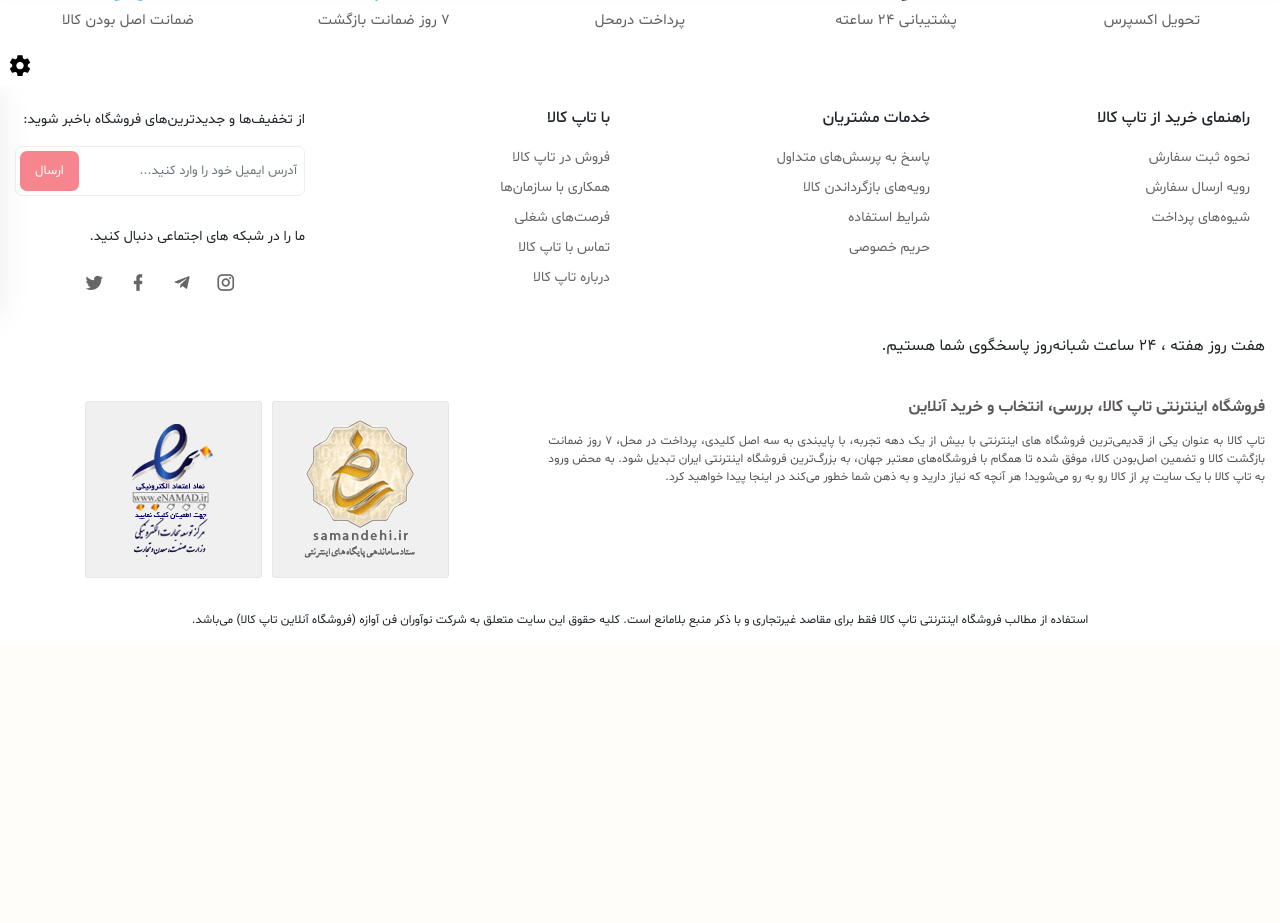
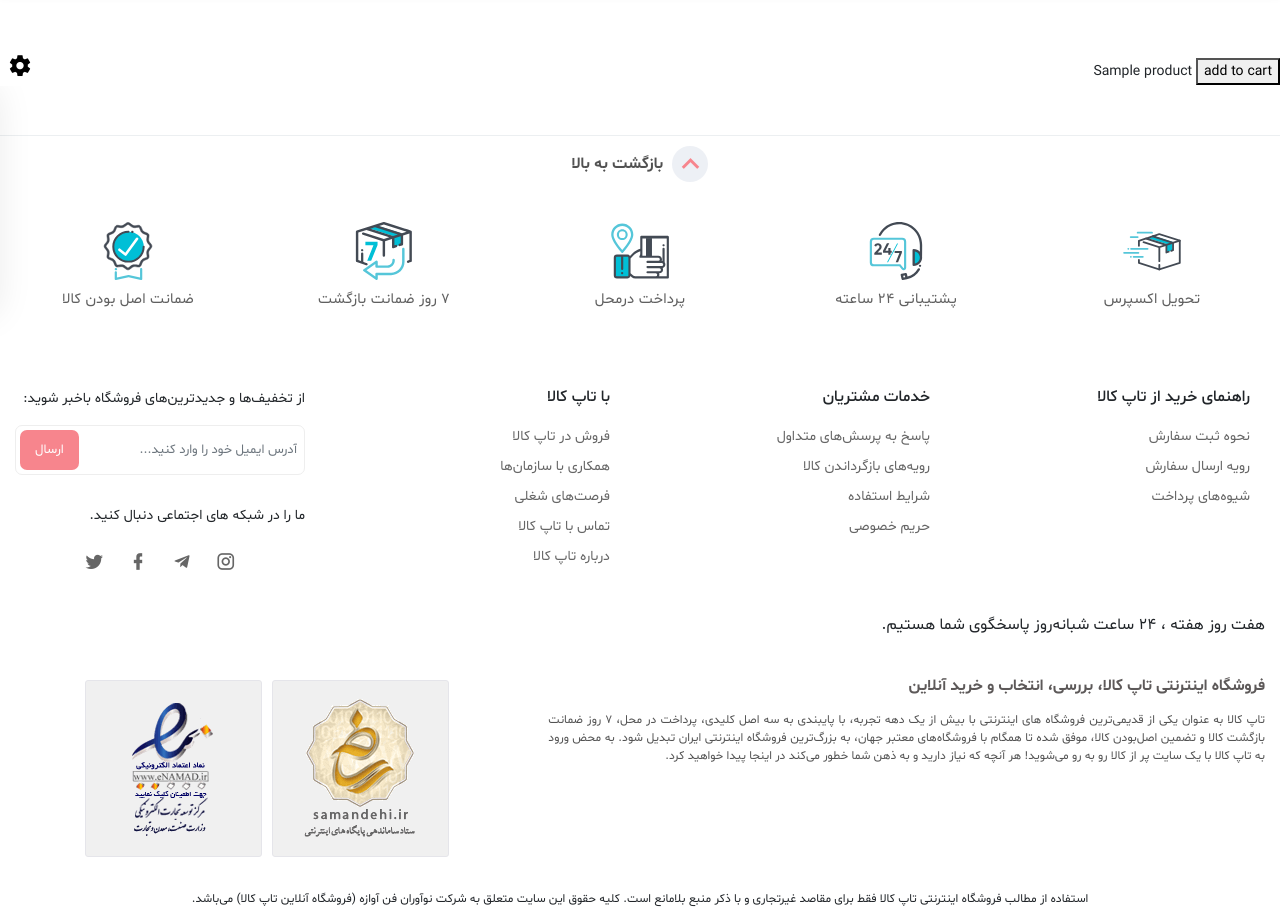
Before and after one commit to samiy4r/shop00, a Django app: a page that uses product/templates/product/product_detail.html in a window 1280 px wide. Shown: the part 194-1117 px from the top of the page. Before the commit the page ends 822 px from the top, so only its background shows below. Run offline with Django 5.2, Linux system fonts and the light colour scheme; tables that the repository leaves empty hold one stand-in row (values such as "Sample post"); some libraries are stand-ins or nearby versions.

Commit message:
some minor changes

```diff
--- a/lightshop/urls.py
+++ b/lightshop/urls.py
@@ -27,4 +27,5 @@
     path('product/', include('product.urls')),
     path('contact/', include('contact.urls')),
     path('account/', include('account.urls')),
+    path('cart/', include('cart.urls'))
 ] + static(settings.MEDIA_URL, document_root=settings.MEDIA_ROOT)
--- a/product/templates/product/home.html
+++ b/product/templates/product/home.html
@@ -29,7 +29,7 @@
                                 </div>
                                 <!-- Product actions-->
                                 <div class="card-footer p-4 pt-0 border-top-0 bg-transparent ">
-                                    <div class="text-center"><a class="btn btn-danger mt-auto" href="">Add Product</a></div>
+                                    <div class="text-center"><a class="btn btn-danger mt-auto" href="{% url 'product:product_detail' slug=product.slug %}">Add Product</a></div>
                                 </div>
                             </div>
                         </div>
--- a/product/templates/product/product_detail.html
+++ b/product/templates/product/product_detail.html
@@ -1,5 +1,19 @@
 {% extends 'shared/layout.html' %}
 
+{% block content %}
+<br>
+<br>
+<br>
+<br>
+<br>
+<br>
+<br>
+<br>
+<br>
+<br>
+<br>
+<br>
+<button onclick="add_to_cart" value="{{product.id}}">add to cart</button>
+{{product}}
 
-{% block content %}
 {% endblock %}
--- a/product/urls.py
+++ b/product/urls.py
@@ -1,5 +1,7 @@
 from django.urls import path
 from . import views
+
+app_name = 'product'
 
 urlpatterns = [
         path('',views.home,name='home'),
--- a/product/views.py
+++ b/product/views.py
@@ -7,6 +7,7 @@
 def product_detail(request, slug):
     data = Product.objects.get(slug=slug)
 
+
     return render(request, 'product/product_detail.html',{'product':data})
 
 def home(request):
```
